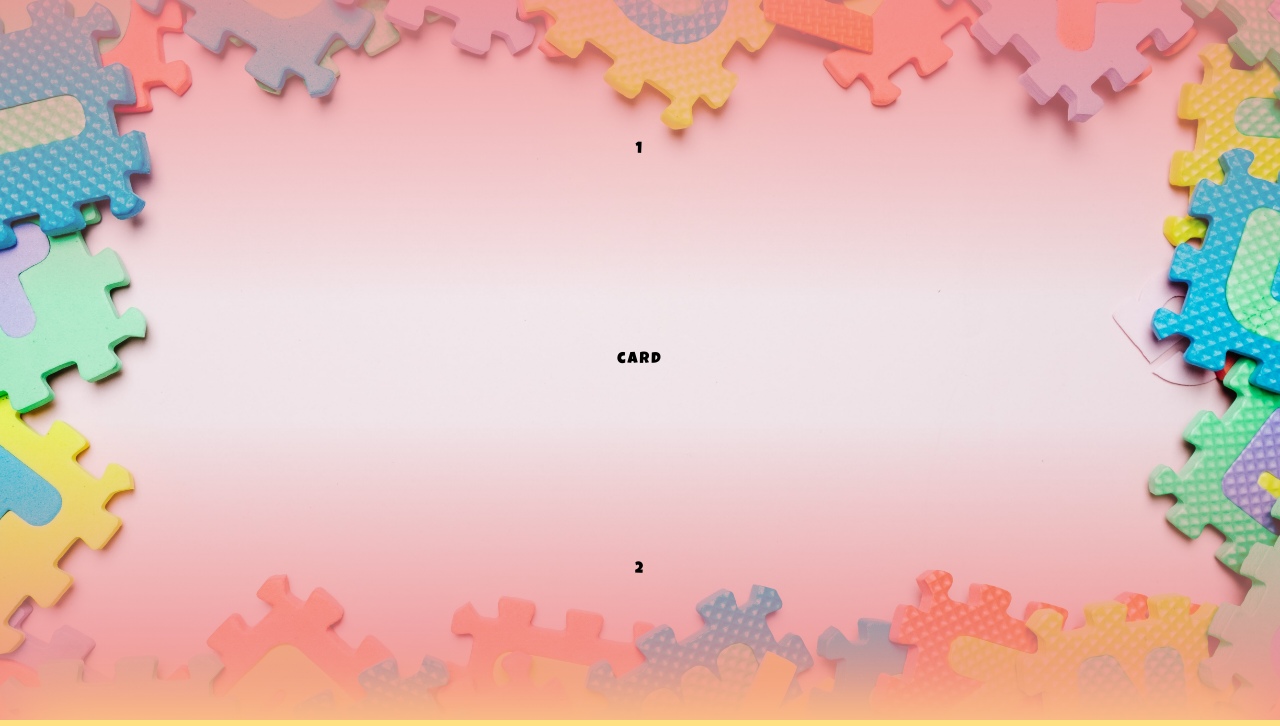
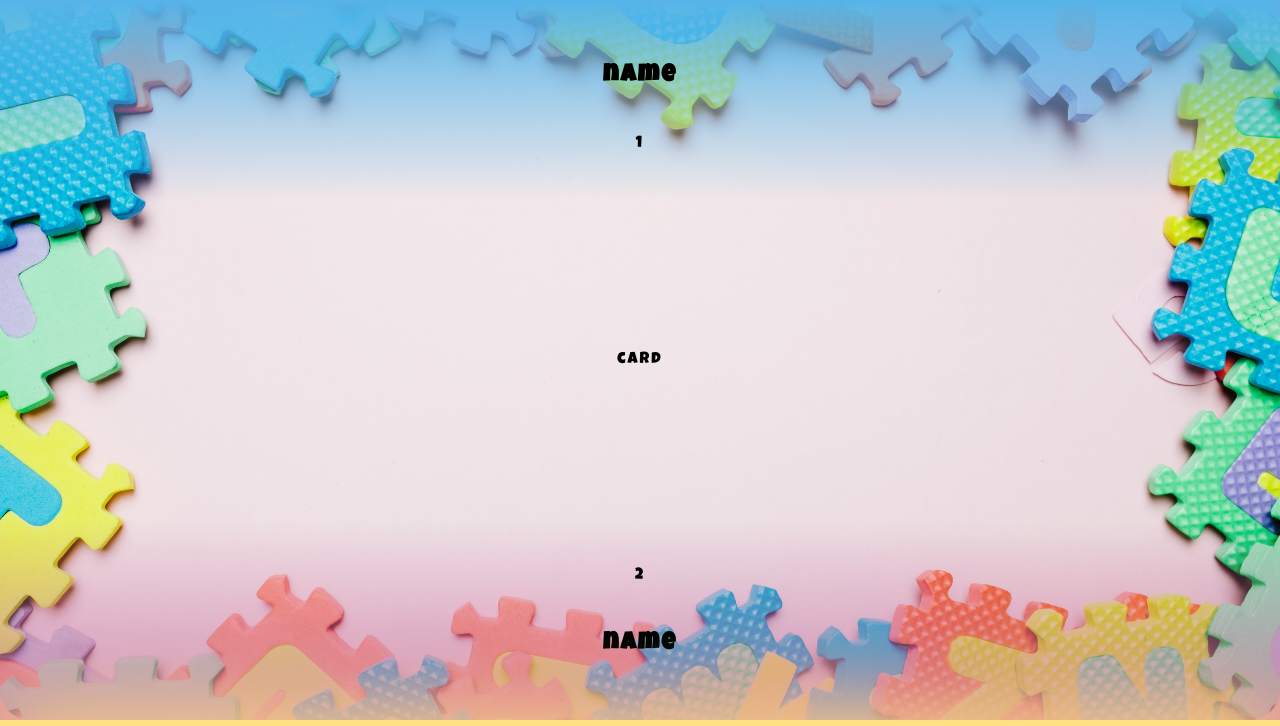
Before and after one commit to Wingolf11/MemoryGame, a plain HTML site: page index.html in a window 1280 px wide. Shown: the top 726 px of the page. Drawn offline with Linux system fonts and the light colour scheme.

Commit message:
Feat: background color done

```diff
--- a/index.html
+++ b/index.html
@@ -36,9 +36,15 @@
 
 		<!-- IN GAME SECTION: -->
 		<section id="game">
-			<div class="player-container" id="player-1">1</div>
+			<div class="player-container" id="player-1">
+				<h2 class="player-1">name</h2>
+				<p class="score">1</p>
+			</div>
 			<div class="card-container">card</div>
-			<div class="player-container" id="player-2">2</div>
+			<div class="player-container" id="player-2">
+				<h2 class="player-2">name</h2>
+				<p class="score">2</p>
+			</div>
 		</section>
 
 		<footer class="footer">
--- a/style.css
+++ b/style.css
@@ -95,20 +95,23 @@ div.player-container {
 	display: flex;
 	flex-direction: column;
 	align-items: center;
-	justify-content: center;
+	padding-top: 5%;
+	gap: 3rem;
 	width: 100%;
-	height: 300px;
+	height: 200px;
 	background: linear-gradient(
 		to bottom,
-		rgba(242, 140, 140, 0.8),
-		rgba(242, 140, 140, 0) /* transparent */
+		rgba(86, 180, 233, 1),
+		rgba(86, 180, 233, 0)
 	);
 }
 div.player-container#player-2 {
+	flex-direction: column-reverse !important;
+	padding-bottom: 5% !important;
 	background: linear-gradient(
 		to top,
-		rgba(242, 140, 140, 1),
-		rgba(242, 140, 140, 0) /* transparent */
+		rgba(204, 121, 167, 0.8),
+		rgba(204, 121, 167, 0)
 	);
 }
 
```
